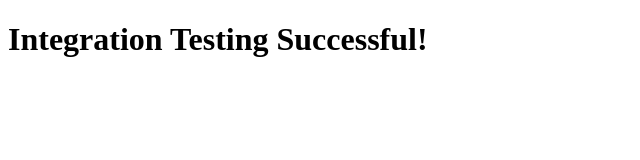
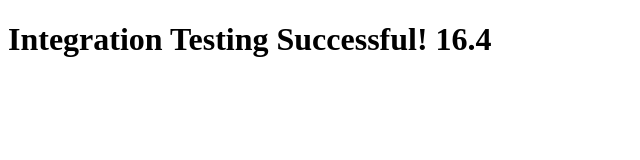
Before and after one commit to jayaswatip/devops-html-testing, a plain HTML site: page index.html in a window 1280 px wide. Shown: the full height of the page, 0-640 px from the left. Drawn offline with Linux system fonts and the light colour scheme.

Commit message:
added workflow

```diff
--- a/index.html
+++ b/index.html
@@ -5,7 +5,7 @@
 </head>
 <body>
 
-<h1>Integration Testing Successful!</h1>
+<h1>Integration Testing Successful! 16.4</h1>
 
 </body>
 </html>
```
Also changed, not shown: 2 other files.
